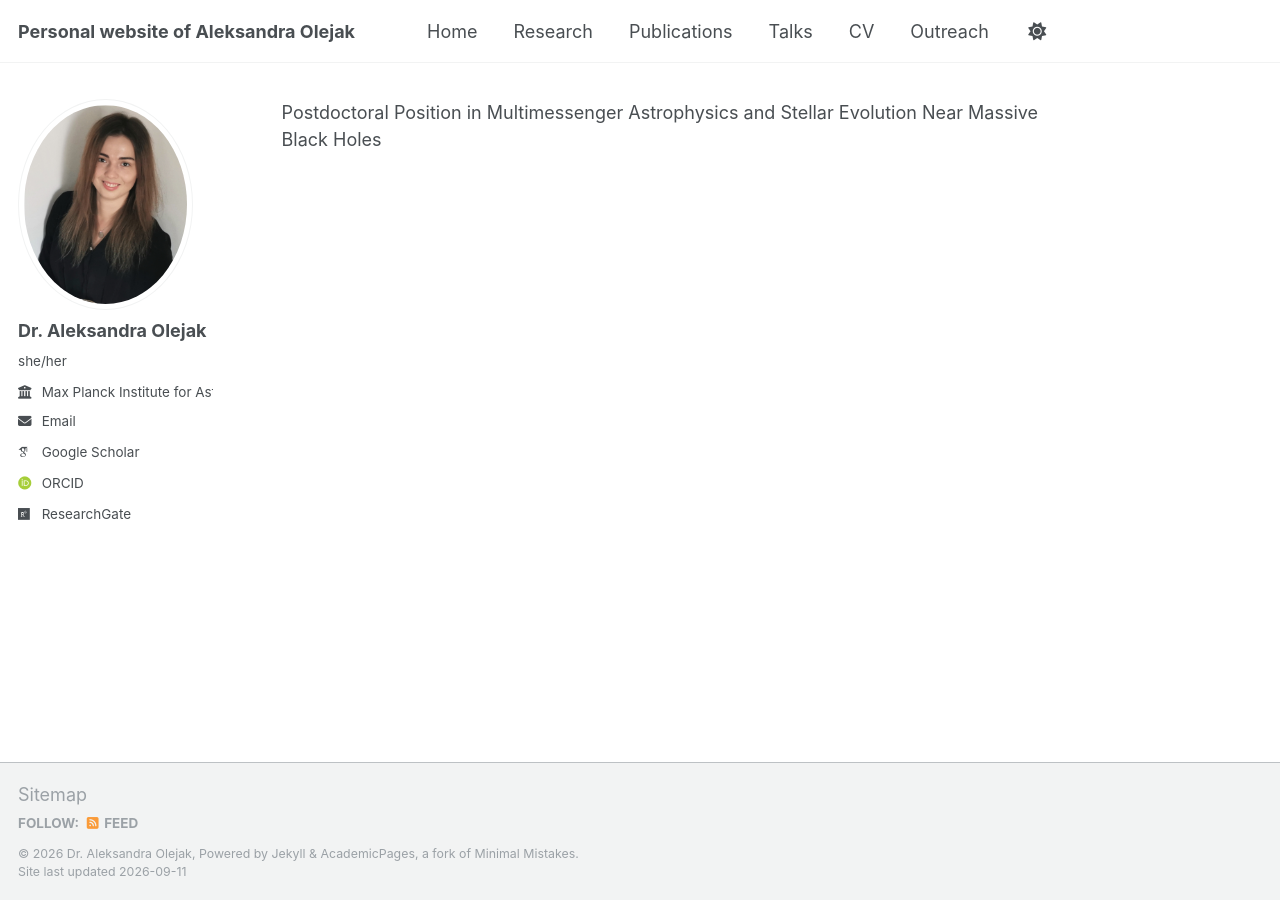
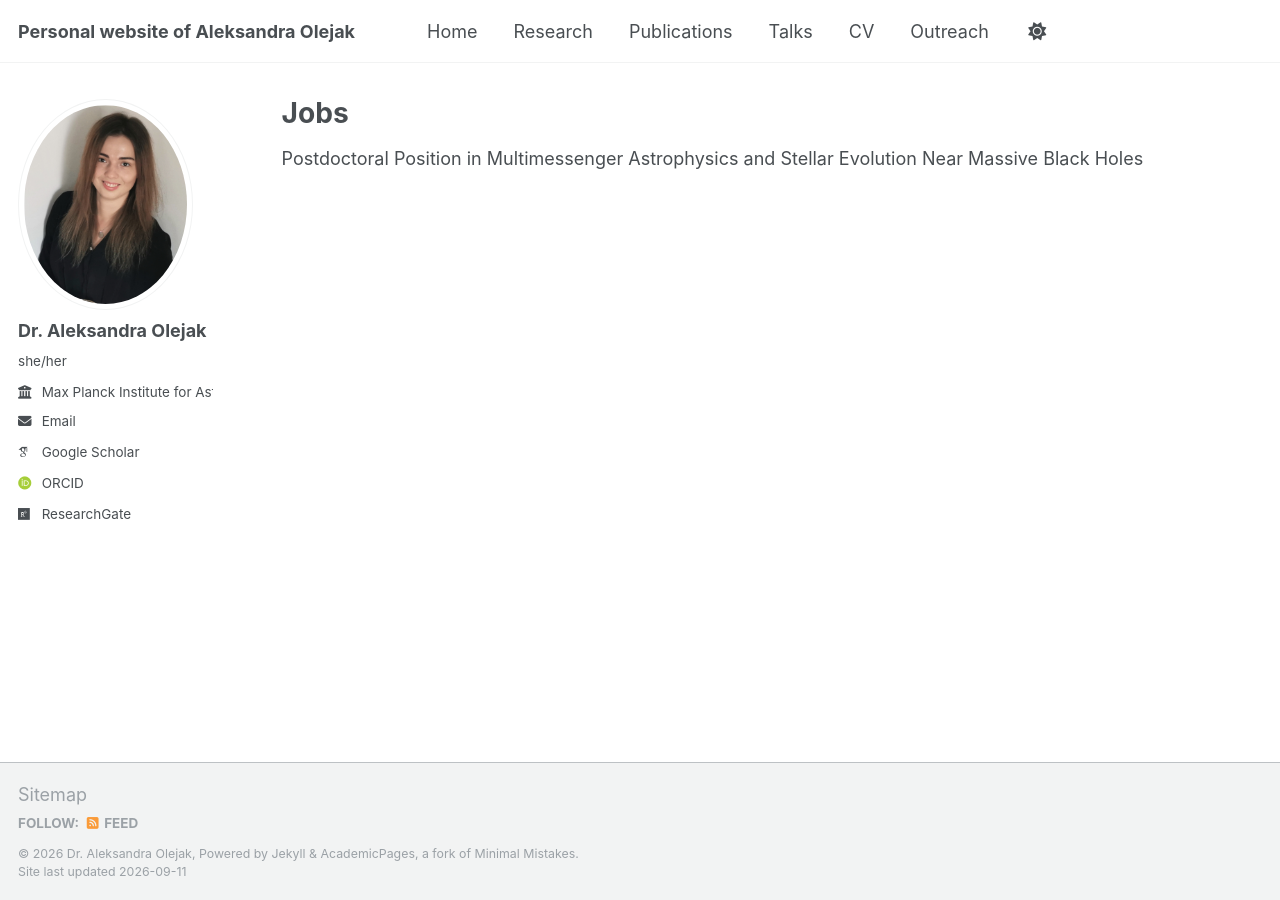
Before and after one commit to aleole/aleole.github.io, a Jekyll site: the page built from _pages/jobs.md, in a window 1280 px wide. Built offline with Jekyll 4.4.1, drawn with Linux system fonts in a browser that asks for light colours; some web fonts are replaced; our own code applies the rules of GitHub Pages for plain Markdown files; a script that is not in the unit is left out.

Commit message:
Update jobs.md

```diff
--- a/_pages/jobs.md
+++ b/_pages/jobs.md
@@ -1,2 +1,10 @@
+---
+layout: archive
+title: Jobs
+permalink: /
+author_profile: true
+---
+
+{% include base_path %}
 
 Postdoctoral Position in Multimessenger Astrophysics and Stellar Evolution Near Massive Black Holes
```
